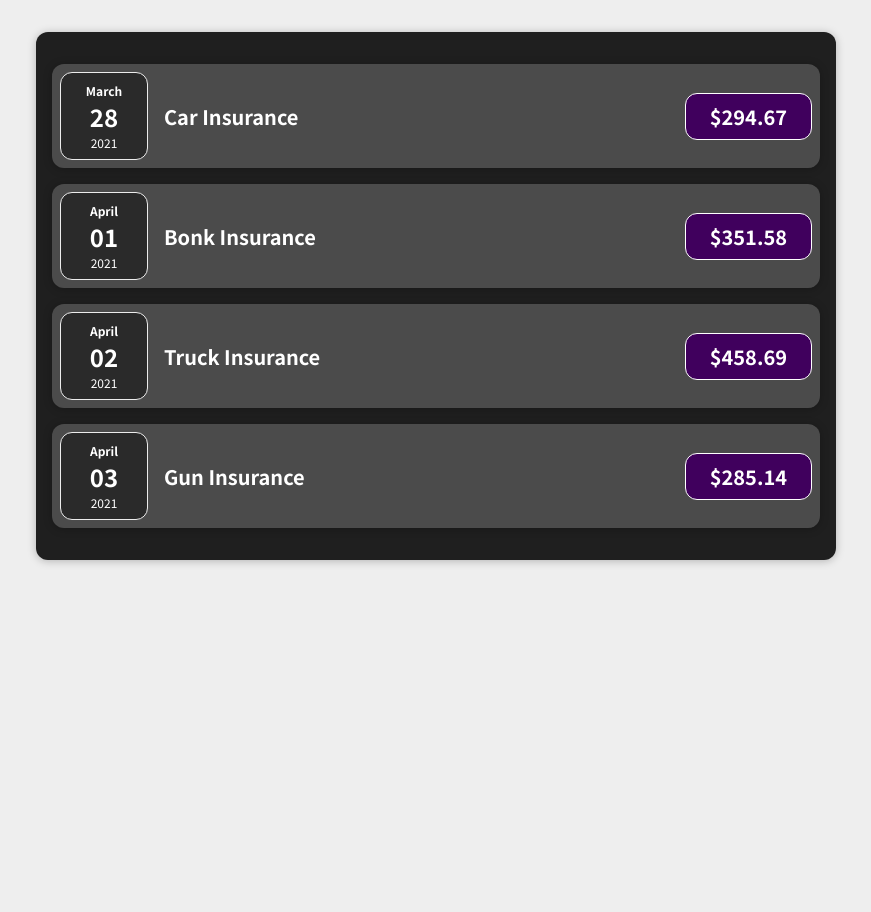
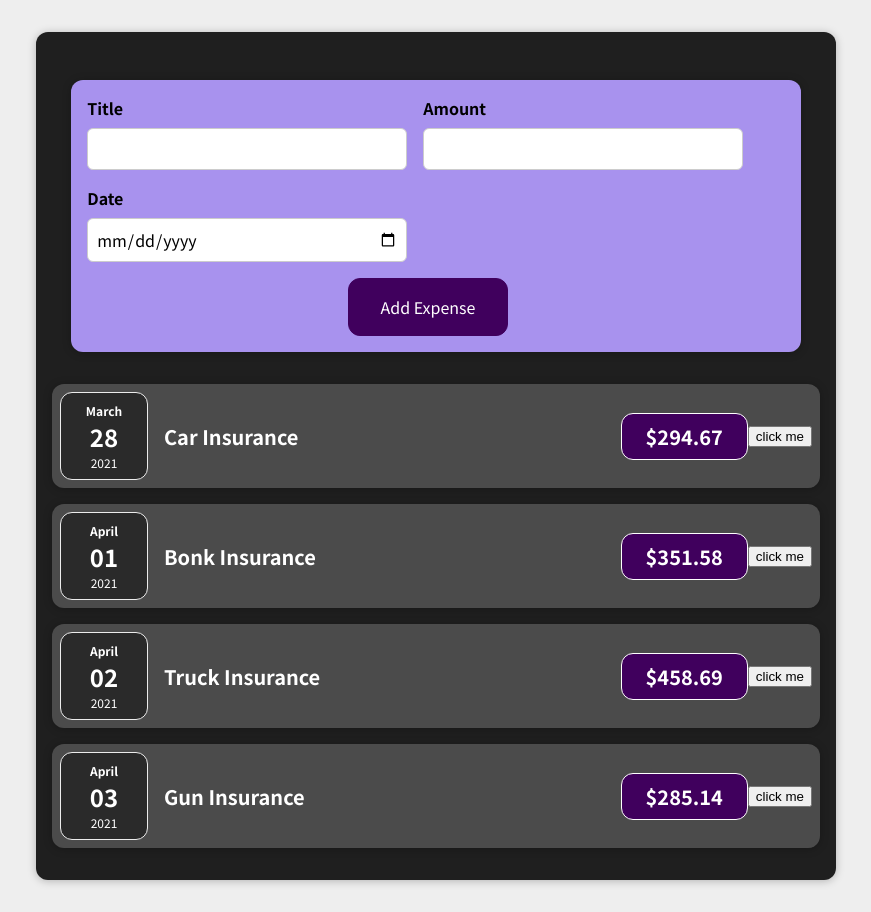
Before and after one commit to Lougerb/react-crash-course, a React (Create React App) app in the folder 01-intro/: page / in a window 1280 px wide. Shown: the whole page, without its empty margins (204-1075 px from the left). Before the commit the page ends 800 px from the top, so only its background shows below. Built offline with nearby package versions, Linux system fonts and the light colour scheme.

Commit message:
get new expense data

```diff
--- a/01-intro/src/components/Expenses/ExpenseItem.js
+++ b/01-intro/src/components/Expenses/ExpenseItem.js
@@ -2,14 +2,33 @@
 import Card from "../UI/Card";
 import ExpenseDate from "./ExpenseDate";
 
+import React, { useState } from "react";
+
+// const clickHandler = () => {
+//   console.log("clicked lmao");
+//   const aFunc = () => {
+//     console.log("new");
+//   };
+//   aFunc();
+// };
+
 function ExpenseItem(props) {
+  const [title_, setTitle] = useState(props.title_);
+
+  // const updateTitle = setTitle("Updated");
+  const updateTitle = () => {
+    setTitle("Updated");
+    console.log(title_);
+  };
+
   return (
     <Card className="expense-item">
       <ExpenseDate date={props.date_} />
       <div className="expense-item__description">
-        <h2>{props.title_}</h2>
+        <h2>{title_}</h2>
         <div className="expense-item__price">${props.amount_}</div>
       </div>
+      <button onClick={updateTitle}>click me</button>
     </Card>
   );
 }
--- a/01-intro/src/components/Expenses/RenderExpenses.js
+++ b/01-intro/src/components/Expenses/RenderExpenses.js
@@ -1,11 +1,25 @@
 import ExpenseItem from "../Expenses/ExpenseItem";
 import ExpensesData from "../Expenses/ExpensesData";
+import NewExpense from "../NewExpense/NewExpense";
 import "../../css/Expenses.css";
 import Card from "../UI/Card";
 // import "../css/Card.css";
 function RenderExpenses() {
+  const generateNewExpense = (expense) => {
+    console.log("in render.js");
+    console.log(expense);
+    // ExpensesData.push({
+    //   id: expense.id,
+    //   title: expense.title,
+    //   amount: expense.amount,
+    //   date: expense.date,
+    // });
+    // console.log(ExpensesData);
+  };
+
   return (
     <Card className="expenses">
+      <NewExpense addExpenseHere={generateNewExpense} />
       {ExpensesData.map((insurance) => {
         return (
           <div key={insurance.id}>
--- /dev/null
+++ b/01-intro/src/components/NewExpense/ExpenseForm.js
@@ -0,0 +1,89 @@
+import React, { useState } from "react";
+import "../../css/ExpenseForm.css";
+
+// function to get value
+// I made this to avoid copy paste
+// const getFormValue = (setValue, event) => {
+//   setValue(event.target.value);
+// };
+
+const ExpenseForm = (props) => {
+  const [enteredTitle, setEnteredTitle] = useState("");
+  const [enteredAmount, setEnteredAmount] = useState("");
+  const [enteredDate, setEnteredDate] = useState("");
+
+  // Bad practice
+
+  // Function to change values for inputed forms
+  const titleChanger = (e) => {
+    setEnteredTitle(e.target.value);
+  };
+  const amountChanger = (e) => {
+    setEnteredAmount(e.target.value);
+  };
+  const dateChanger = (e) => {
+    // getFormValue(setEnteredDate, e);
+    setEnteredDate(e.target.value);
+  };
+
+  // getFormValue(titleChanger);
+  // getFormValue(amountChanger);
+
+  const submitHandler = (event) => {
+    // prevent page refresh when pressed submit
+    event.preventDefault();
+
+    // Get data from entered info
+    const expenseData = {
+      title: enteredTitle,
+      amount: enteredAmount,
+      date: new Date(enteredDate),
+    };
+
+    // Pass data
+    props.onSaveExpenseData(expenseData);
+
+    // Clear data from form "VALUES"
+    // Note that  input must declare values in order to clear form
+    setEnteredTitle("");
+    setEnteredAmount("");
+    setEnteredDate("");
+    // console.log(expenseData);
+  };
+
+  return (
+    <form onSubmit={submitHandler}>
+      <div className="new-expense__controls">
+        <div className="new-expense__control">
+          <label>Title</label>
+          <input type="text" value={enteredTitle} onChange={titleChanger} />
+        </div>
+        <div className="new-expense__control">
+          <label>Amount</label>
+          <input
+            type="number"
+            value={enteredAmount}
+            min="0.1"
+            step="0.01"
+            onChange={amountChanger}
+          />
+        </div>
+        <div className="new-expense__control">
+          <label>Date</label>
+          <input
+            type="date"
+            value={enteredDate}
+            min="2019-01-01"
+            max="2022-12-31"
+            onChange={dateChanger}
+          />
+        </div>
+      </div>
+      <div className="new-expense_actions">
+        <button type="submit">Add Expense</button>
+      </div>
+    </form>
+  );
+};
+
+export default ExpenseForm;
--- /dev/null
+++ b/01-intro/src/components/NewExpense/NewExpense.js
@@ -0,0 +1,24 @@
+import React from "react";
+import ExpenseForm from "./ExpenseForm";
+// import ExpenseItem from "../Expenses/ExpenseItem";
+import "../../css/NewExpense.css";
+
+const NewExpense = (props) => {
+  // Will get the data from the form
+  const saveDataHandler = (getExpenseData) => {
+    const newExpenseData = {
+      id: Math.floor(Math.random() * 100 + 1).toString(),
+      ...getExpenseData,
+    };
+    props.addExpenseHere(newExpenseData);
+    console.log(newExpenseData);
+  };
+
+  return (
+    <div className="new-expense">
+      <ExpenseForm onSaveExpenseData={saveDataHandler} />
+    </div>
+  );
+};
+
+export default NewExpense;
--- /dev/null
+++ b/01-intro/src/css/ExpenseForm.css
@@ -0,0 +1,26 @@
+.new-expense__controls {
+  display: flex;
+  flex-wrap: wrap;
+  gap: 1rem;
+  margin-bottom: 1rem;
+  text-align: left;
+}
+
+.new-expense__control label {
+  font-weight: bold;
+  margin-bottom: 0.5rem;
+  display: block;
+}
+
+.new-expense__control input {
+  font: inherit;
+  padding: 0.5rem;
+  border-radius: 6px;
+  border: 1px solid #ccc;
+  width: 20rem;
+  max-width: 100%;
+}
+
+.new-expense__actions {
+  text-align: right;
+}
--- /dev/null
+++ b/01-intro/src/css/NewExpense.css
@@ -0,0 +1,38 @@
+.new-expense {
+  background-color: #a892ee;
+  padding: 1rem;
+  margin: 2rem auto;
+  width: 50rem;
+  max-width: 95%;
+  border-radius: 12px;
+  text-align: center;
+  box-shadow: 0 1px 8px rgba(0, 0, 0, 0.25);
+}
+
+.new-expense button {
+  font: inherit;
+  cursor: pointer;
+  padding: 1rem 2rem;
+  border: 1px solid #40005d;
+  background-color: #40005d;
+  color: white;
+  border-radius: 12px;
+  margin-right: 1rem;
+}
+
+.new-expense button:hover,
+.new-expense button:active {
+  background-color: #510674;
+  border-color: #510674;
+}
+
+.new-expense button.alternative {
+  color: #220131;
+  border-color: transparent;
+  background-color: transparent;
+}
+
+.new-expense button.alternative:hover,
+.new-expense button.alternative:active {
+  background-color: #ddb3f8;
+}
```
